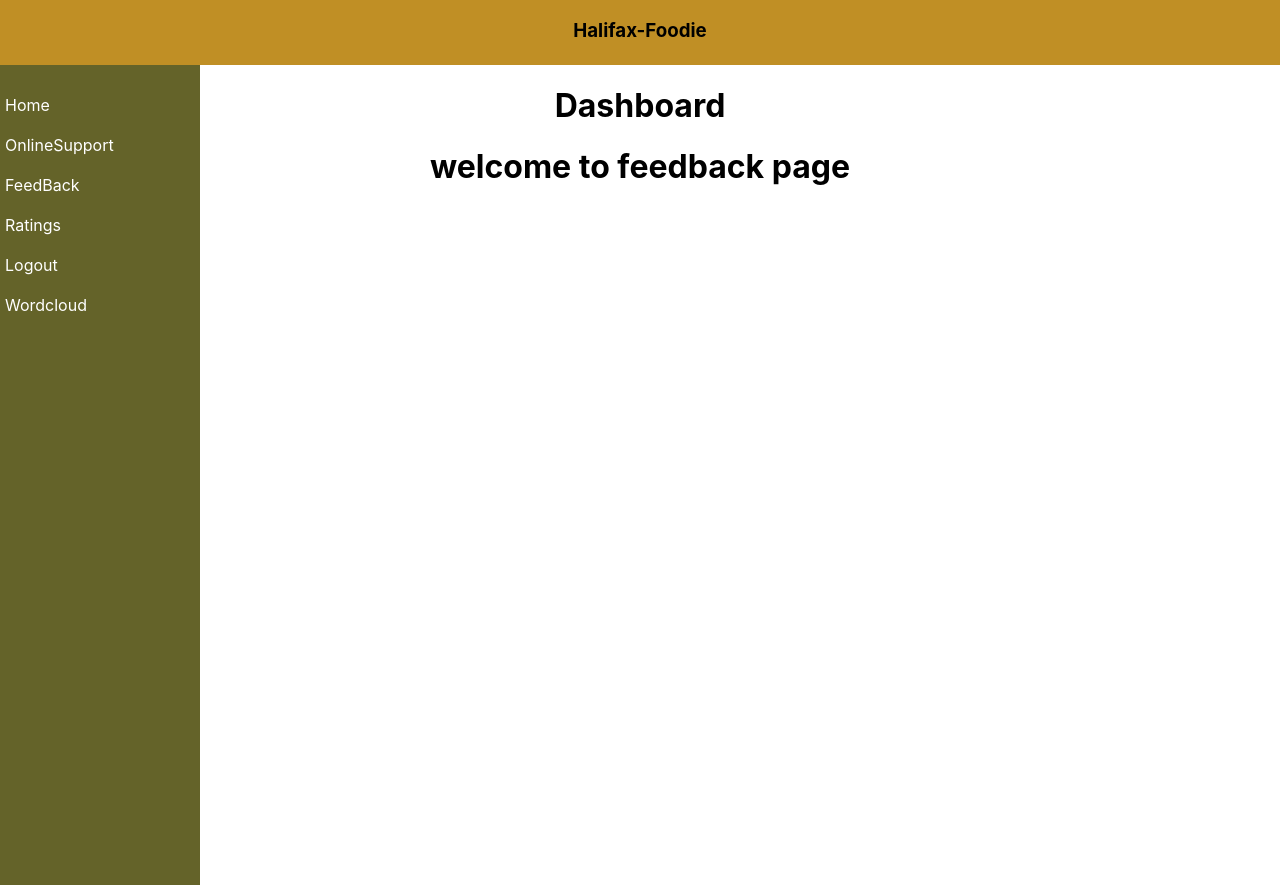
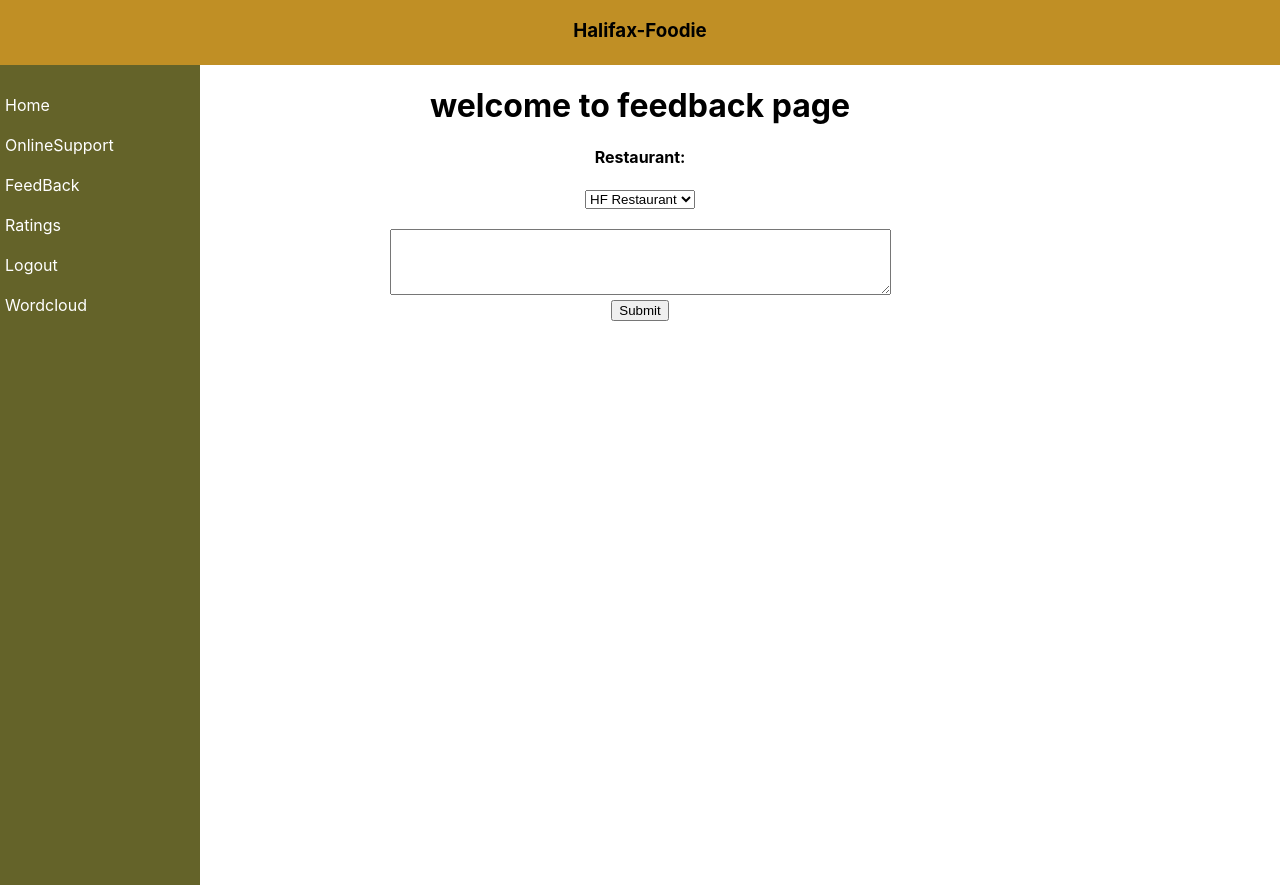
Before and after one commit to robin1995dhillon/HalifaxFoodie, a React (Create React App) app: page /feedback in a window 1280 px wide. Built offline with nearby package versions, Linux system fonts and the light colour scheme.

Commit message:
Front end

```diff
--- a/src/App.js
+++ b/src/App.js
@@ -9,7 +9,6 @@ import {BrowserRouter, Route, Switch } from "react-router-dom";
 import NavBar from './components/NavBar';
 import OnlineSupport from './components/OnlineSupport';
 import DataProcessing from './components/DataProcessing';
-import Test from './components/Test';
 
 
 function App() {
@@ -33,7 +32,7 @@ function App() {
          <Review/>
       </Route>
       <Route exact path ="/logout">
-         <Test/>
+         <Logout/>
       </Route>
       <Route exact path ="/onlinesupport">
          <OnlineSupport/>
--- a/src/components/FeedBack.js
+++ b/src/components/FeedBack.js
@@ -1,16 +1,34 @@
-import React from 'react'
+import React ,{useState} from 'react'
+
 
 function FeedBack() {
-    return(
+    const [restaurant, setRestaurant] = useState('HF');
+    const handleChange = (event) => {
+        setRestaurant(event.target.value)
+        console.log('The food item selected is: ',restaurant)
+      }
+      const handleSubmit = (event) => {
+
+        console.log('The food item selected is: ',event)
+        alert("Your Order is placed succesfully")
+      }
+
+      return(
         <div>
-            <div className="row mt-3">
-                <div className="col-10">
-                <h1 className="h2">Dashboard</h1>
-                </div>
+            <h1>welcome to feedback page</h1>
+            <form onSubmit={handleSubmit}>
+            <label><h4>Restaurant:</h4>
+
+            <select name='rest' id='rest' onChange={handleChange}>
+                <option value="HF">HF Restaurant</option>
+                <option value="NS">NS Restaurant</option>
+            </select>
+            </label>
+            <br/><br/>
+            <textarea rows="4" cols="60" id="feedback" name="feedback" /><br/>
+            <input type="submit" value="Submit" />
+            </form>
             </div>
-            <h1>welcome to feedback page</h1>
-            </div>
-                );
-}
+);}
 
 export default FeedBack
--- a/src/components/Home.js
+++ b/src/components/Home.js
@@ -1,12 +1,76 @@
-import React from 'react';
+import React,{useState} from 'react'
+import 'bootstrap'
+import 'react-bootstrap'
+import { Alert } from 'bootstrap';
+
 function Home() {
+    const [restaurant, setRestaurant] = useState('HF');
+    const [status,setStatus] =useState(false)
+    const [itemsArray,setItemsArray] = useState([]);
+    let name='';
+    const handleChange = (event) =>{
+        setRestaurant(event.target.value)
+        setStatus(true);
+    }
 
+    const handleSubmit= (event) => {
+      //event.preventDefault();
+      console.log('Your favorite restaurant is: ',restaurant);
 
-    return (
+      alert("Your Order is placed succesfully")
+    }
+
+   const handleselect = (event) => {
+     console.log('The food item selected is: ',)
+     name=event.target.value;
+     console.log("The food Item is:",name)
+     setItemsArray([...itemsArray,name])
+   }
+
+   console.log("The items are:",itemsArray);
+
+      return (
         <div>
-            <h1>Hello World</h1>
+          {
+
+            status ? (<><form onSubmit={handleSubmit}>
+              <label>
+                Pick your favorite Restaurant:
+                <br/>
+                <br/>
+                <select name='rest' id='rest' onChange={handleChange}>
+                    <option value="HF">HF Restaurant</option>
+                    <option value="NS">NS Restaurant</option>
+                </select>
+              </label>
+              <input type="submit" value="Submit" />
+              <br/>
+              <br/>
+                <input type="checkbox" id="Item3" name="Item3" value="Chicken Roll" onChange={handleselect}/>
+                <label htmlFor="Item3"> Chicken Roll</label><br/>
+                <input type="checkbox" id="Item1" name="Item1" value="Burger" onChange={handleselect}/>
+                <label htmlFor="Item1"> Burger</label><br/>
+                <input type="checkbox" id="Item2" name="Item2" value="Pizza" onChange={handleselect}/>
+                <label htmlFor="Item2"> Pizza</label><br/>
+            </form></>): <div>
+        <form onSubmit={handleSubmit}>
+          <label>
+            Pick your favorite Restaurant:
+            <br/>
+            <br/>
+            <select name='rest' id='rest' onChange={handleChange}>
+                <option value="HF">HF Restaurant</option>
+                <option value="NS">NS Restaurant</option>
+            </select>
+          </label>
+          <input type="submit" value="Submit" />
+          <br/>
+          <br/>
+        </form>
         </div>
-    )
 }
+        </div>
+      );
+    }
 
 export default Home
--- a/src/components/Logout.js
+++ b/src/components/Logout.js
@@ -3,7 +3,7 @@ import React from 'react'
 function Logout() {
     return (
         <div>
-            <h1>welcome to logout page</h1>
+            <h1>You have logged out succesfully</h1>
         </div>
     )
 }
--- a/src/components/OnlineSupport.js
+++ b/src/components/OnlineSupport.js
@@ -30,7 +30,7 @@ function OnlineSupport() {
       //border= "10px solid black "
       height="430px"
       region="us-east-1"
-      headerText="Halifax Foodie11"
+      headerText="Halifax Foodie"
       headerStyle={{ backgroundColor:"#ABD5D9", fontSize: "10px" }}
 
     />
```
